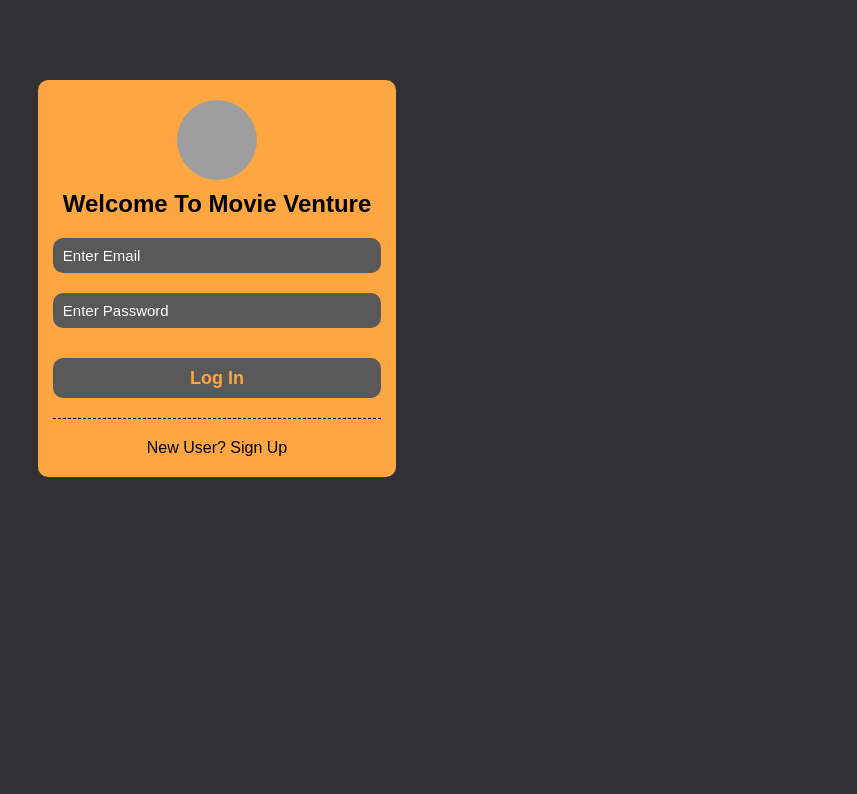
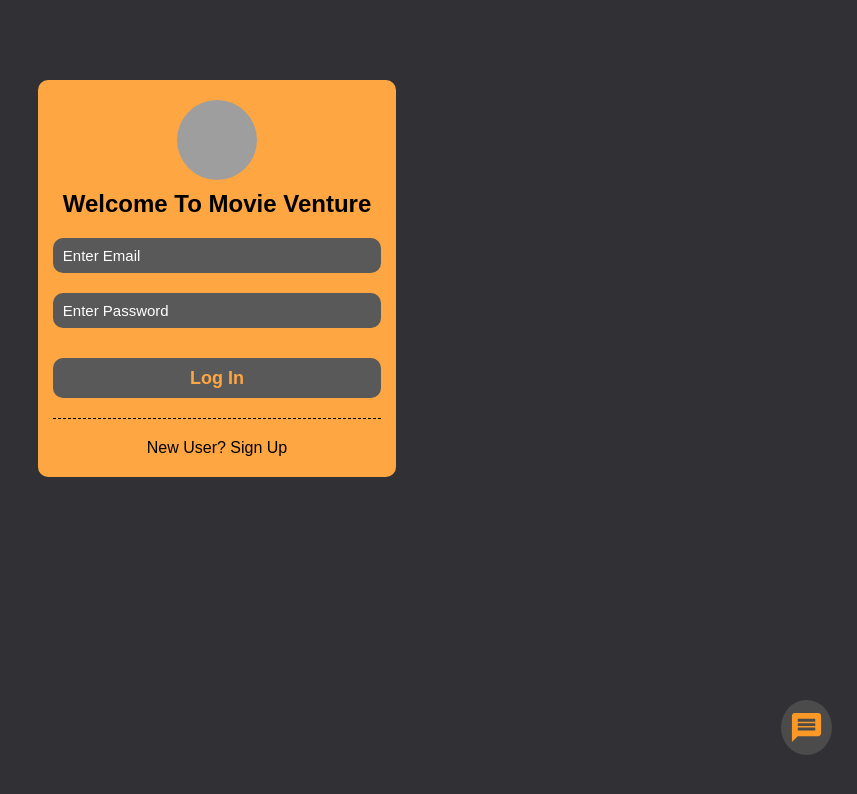
Before and after one commit to moinkhan07/Movie-Venture, a React (Create React App) app in the folder Frontend/movie-website/: page /login in a window 1280 px wide. Shown: the top 794 px of the page, without its empty margins (423-1280 px from the left). Built offline with nearby package versions, Linux system fonts and the light colour scheme; grey boxes are pictures that could not be loaded.

Commit message:
complain box added

```diff
--- a/Frontend/movie-website/src/App.js
+++ b/Frontend/movie-website/src/App.js
@@ -8,6 +8,7 @@ import './Style/LogInUser.css'
 import './Style/NewOptions.css'
 import './Style/MoviePagination.css'
 import './Style/Movie.css'
+import './Style/Complain.css'
 import Navbar from './Components/Navbar';
 import Content from './Components/Content'
 import Footer from './Components/Footer';
@@ -15,11 +16,13 @@ import Bookmark from './Components/Bookmark';
 import LogInUser from './Components/LogInUser'
 import SignUp from './Components/SignUp';
 import Movie from './Components/Movie';
+import Complain from './Components/Complain';
 import {Routes,Route} from 'react-router-dom'
 
 function App() {
   return (
     <div className="App">
+      <Complain />
       <Routes>
       <Route path='/' element={[<Navbar/>,<Content/>,<Footer/>]} />
       <Route path='bookmark' element={[<Navbar/>,<Bookmark/>]} />
--- /dev/null
+++ b/Frontend/movie-website/src/Components/Complain.js
@@ -0,0 +1,17 @@
+import React from 'react'
+import MessageIcon from '@mui/icons-material/Message';
+
+const Complain = () => {
+  return (
+    <>
+    <div id='complainMainLarge'>
+        <MessageIcon sx={{color:"#fc9825",fontSize:"35px"}}/>
+    </div>
+    <div id='complainMainSmall'>
+        <MessageIcon sx={{color:"#fc9825",fontSize:"30px"}}/>
+    </div>
+    </>
+  )
+}
+
+export default Complain
--- /dev/null
+++ b/Frontend/movie-website/src/Style/Complain.css
@@ -0,0 +1,41 @@
+#complainMainLarge{
+    width: 4%;
+    height: 55px;
+    border-radius: 50%;
+    display: flex;
+    justify-content: center;
+    align-items: center;
+    cursor: pointer;
+    padding: 5px;
+    background-color: rgb(75, 75, 75);
+    position: fixed;
+    z-index: 1;
+    right: 25px;
+    bottom: 45px;
+}
+#complainMainLarge:hover{
+    background-color: rgb(109, 109, 109);
+}
+#complainMainSmall{
+    display: none;
+}
+@media only screen and (max-width :766px){
+    #complainMainLarge{
+        display: none;
+    }
+    #complainMainSmall{
+        display: block;
+        width: 15%;
+        height: 55px;
+        border-radius: 50%;
+        display: flex;
+        justify-content: center;
+        align-items: center;
+        cursor: pointer;
+        background-color: rgb(75, 75, 75);
+        position: fixed;
+        z-index: 1;
+        right: 10px;
+        bottom: 25px;
+    }
+}
--- a/Frontend/movie-website/src/Style/MovieList.css
+++ b/Frontend/movie-website/src/Style/MovieList.css
@@ -6,6 +6,7 @@
     display: grid;
     grid-template-columns: repeat(5,1fr);
     gap: 20px;
+    position: relative;
 }
 #contentMain .movieDiv{
     width: 100%;
@@ -13,6 +14,7 @@
     cursor: pointer;
     border-radius: 10px;
     position: relative;
+    z-index: 0;
     background-color: rgb(85, 85, 85);
     box-shadow: rgba(0, 0, 0, 0.25) 0px 54px 55px, rgba(0, 0, 0, 0.12) 0px -12px 30px, rgba(0, 0, 0, 0.12) 0px 4px 6px, rgba(0, 0, 0, 0.17) 0px 12px 13px, rgba(0, 0, 0, 0.09) 0px -3px 5px;
 }
```
